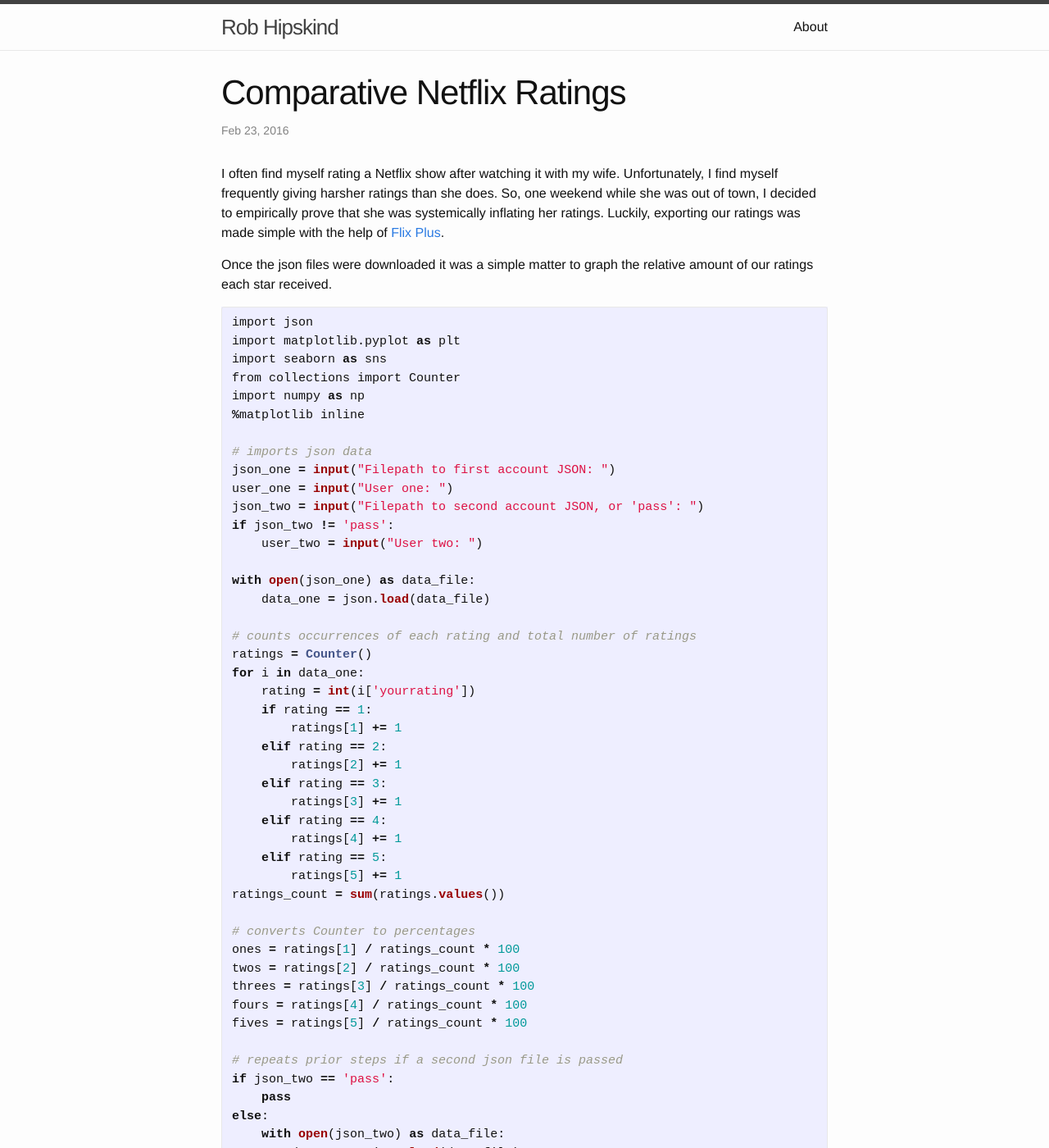
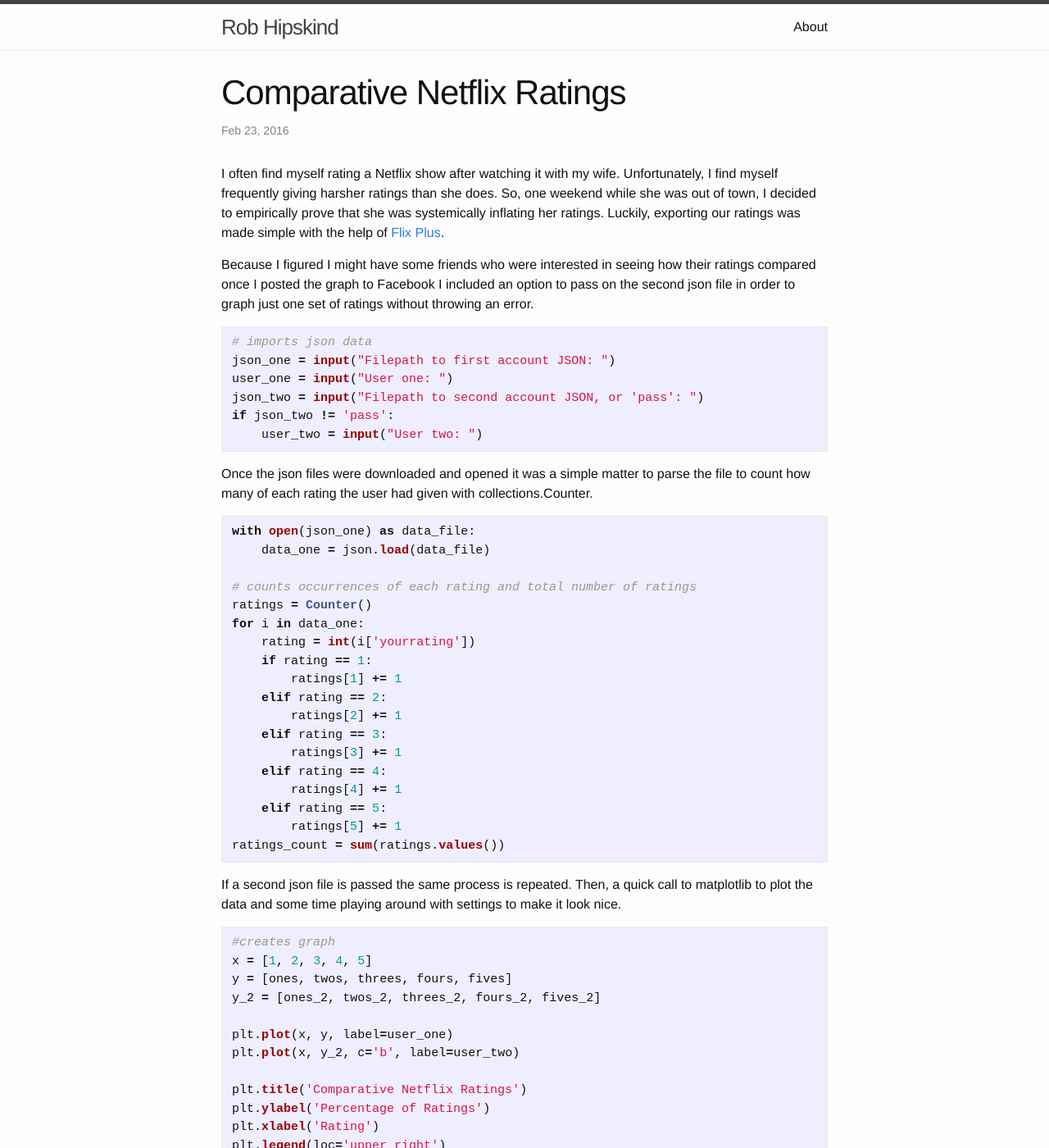
Before and after one commit to rshipskind/rshipskind.github.io, a Jekyll site: the page built from _posts/2016-02-23-comparative-netflix-ratings.md, in a window 1280 px wide and 1400 px high. Shown: the whole window at 82% size. Built offline with Jekyll 4.4.1, drawn with Linux system fonts in a browser that asks for light colours; some of the changed text lies outside the part shown.

Commit message:
edits to post

````diff
--- a/_posts/2016-02-23-comparative-netflix-ratings.md
+++ b/_posts/2016-02-23-comparative-netflix-ratings.md
@@ -7,23 +7,19 @@ categories: blog
 
 I often find myself rating a Netflix show after watching it with my wife. Unfortunately, I find myself frequently giving harsher ratings than she does. So, one weekend while she was out of town, I decided to empirically prove that she was systemically inflating her ratings. Luckily, exporting our ratings was made simple with the help of [Flix Plus](https://github.com/jaredsohn/flix_plus).
 
-Once the json files were downloaded it was a simple matter to graph the relative amount of our ratings each star received.
+Because I figured I might have some friends who were interested in seeing how their ratings compared once I posted the graph to Facebook I included an option to pass on the second json file in order to graph just one set of ratings without throwing an error.
 
 ```python
-import json
-import matplotlib.pyplot as plt
-import seaborn as sns
-from collections import Counter
-import numpy as np
-%matplotlib inline
-
 # imports json data
 json_one = input("Filepath to first account JSON: ")
 user_one = input("User one: ")
 json_two = input("Filepath to second account JSON, or 'pass': ")
 if json_two != 'pass':
     user_two = input("User two: ")
+```
+Once the json files were downloaded and opened it was a simple matter to parse the file to count how many of each rating the user had given with collections.Counter.
 
+```python
 with open(json_one) as data_file:
     data_one = json.load(data_file)
 
@@ -42,42 +38,10 @@ for i in data_one:
     elif rating == 5:
         ratings[5] += 1
 ratings_count = sum(ratings.values())
+```
+If a second json file is passed the same process is repeated. Then, a quick call to matplotlib to plot the data and some time playing around with settings to make it look nice.
 
-# converts Counter to percentages
-ones = ratings[1] / ratings_count * 100
-twos = ratings[2] / ratings_count * 100
-threes = ratings[3] / ratings_count * 100
-fours = ratings[4] / ratings_count * 100
-fives = ratings[5] / ratings_count * 100
-
-# repeats prior steps if a second json file is passed
-if json_two == 'pass':
-    pass
-else:
-    with open(json_two) as data_file:
-        data_two = json.load(data_file)
-
-    ratings = Counter()
-    for i in data_two:
-        rating = int(i['yourrating'])
-        if rating == 1:
-            ratings[1] += 1
-        elif rating == 2:
-            ratings[2] += 1
-        elif rating == 3:
-            ratings[3] += 1
-        elif rating == 4:
-            ratings[4] += 1
-        elif rating == 5:
-            ratings[5] += 1
-    ratings_count = sum(ratings.values())
-
-    ones_2 = ratings[1] / ratings_count * 100
-    twos_2 = ratings[2] / ratings_count * 100
-    threes_2 = ratings[3] / ratings_count * 100
-    fours_2 = ratings[4] / ratings_count * 100
-    fives_2 = ratings[5] / ratings_count * 100
-
+```python
 #creates graph
 x = [1, 2, 3, 4, 5]
 y = [ones, twos, threes, fours, fives]
@@ -95,8 +59,6 @@ plt.xticks(np.arange(min(x), max(x)+1, 1.0))
 plt.show()
 ```
 
-
-
 And finally, we see that while I've done a pretty good job of maintaining a nearly normal distribution of ratings she is clearly inflating her ratings.
 
 ![png](/images/comparative_netflix_ratings.png)
````
